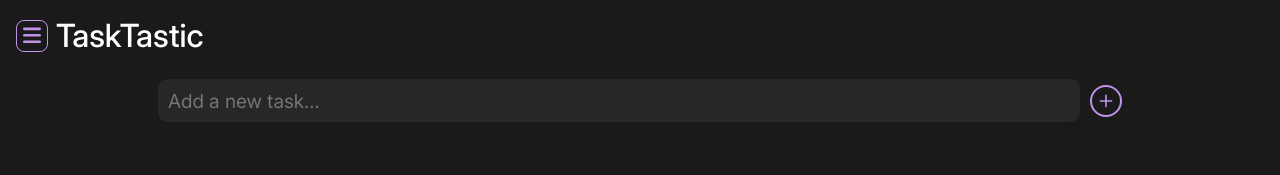
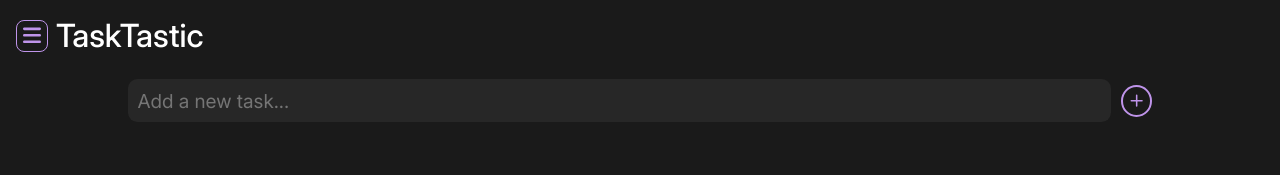
Before and after one commit to dpass47/TaskTastic, a Vue app: page / in a window 1280 px wide. Shown: the top 175 px of the page. Built offline with nearby package versions, Linux system fonts and the light colour scheme.

Commit message:
Add new task functionality with localStorage

```diff
--- a/src/views/HomeView.vue
+++ b/src/views/HomeView.vue
@@ -1,9 +1,25 @@
 <script setup>
-import { ref } from 'vue';
+import { reactive, ref } from 'vue';
 import Navbar from '../components/Navbar.vue';
+import TaskList from '@/components/TaskList.vue';
 import PlusIcon from '@/components/icons/PlusIcon.vue';
 
-const taskList = ref('');
+const newTask = ref('');
+const tasks = reactive(
+	localStorage.getItem('tasks')
+		? JSON.parse(localStorage.getItem('tasks'))
+		: []
+);
+
+function addTask() {
+	tasks.unshift({
+		id: Date.now(),
+		text: newTask.value,
+		completed: false,
+	});
+	localStorage.setItem('tasks', JSON.stringify(tasks));
+	newTask.value = '';
+}
 </script>
 
 <template>
@@ -13,13 +29,17 @@ const taskList = ref('');
 			<div class="new-task-container">
 				<input
 					type="text"
-					v-model="taskList"
+					v-model="newTask"
 					placeholder="Add a new task..."
-					class="new-task-input" />
-				<button class="new-task-button">
+					class="new-task-input"
+					@keyup.enter="newTask && addTask()" />
+				<button
+					class="new-task-button"
+					@click="addTask">
 					<PlusIcon class="icon" />
 				</button>
 			</div>
+			<TaskList :tasks="tasks" />
 		</div>
 	</main>
 </template>
@@ -45,7 +65,7 @@ const taskList = ref('');
 	outline: none;
 	color: #fff;
 	padding: 0.5em;
-	width: 90%;
+	width: 100%;
 	font-size: 1.2em;
 	margin-right: 0.5em;
 	caret-color: var(--color-accent);
```
